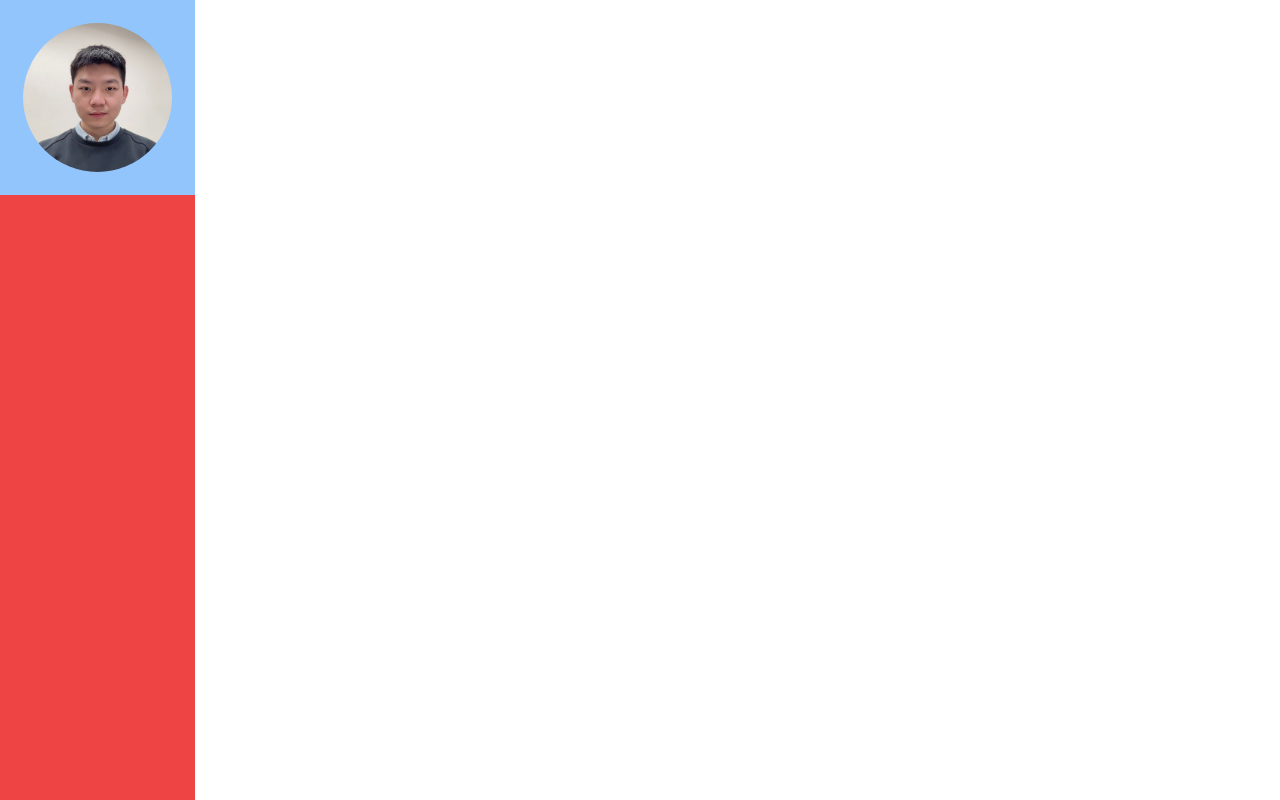
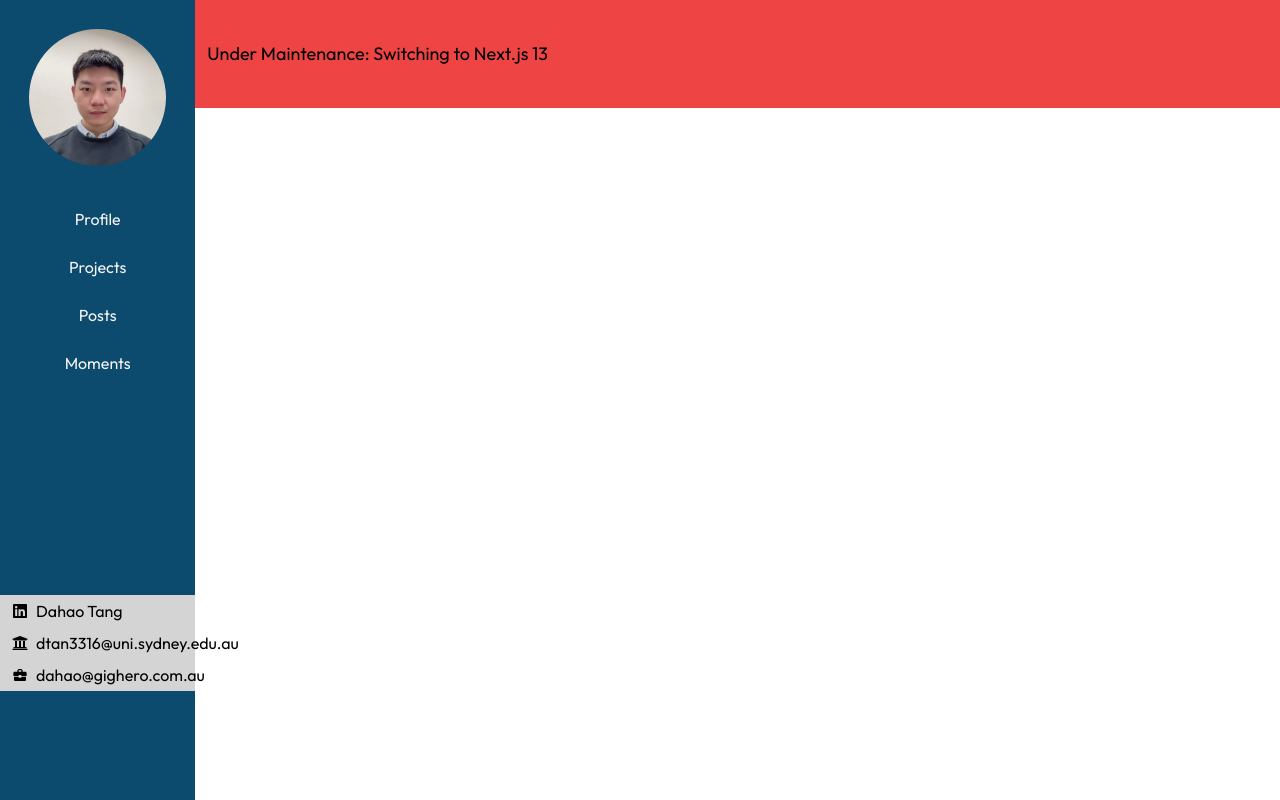
Before and after one commit to DahaoTang/DahaoTang.github.io, a Next.js app: page / in a window 1280 px wide. Shown: the top 800 px of the page. Built offline with nearby package versions, Linux system fonts and the light colour scheme.

Commit message:
sidebar updated

```diff
--- a/app/(site)/components/Sidebar.tsx
+++ /dev/null
@@ -1,12 +0,0 @@
-import Avatar from "@/app/components/Avatar";
-
-export default function Sidebar() {
-	return (
-		<div className="w-full h-full">
-			<div className="p-[12%]">
-				<Avatar />
-			</div>
-			<div className="w-full h-full bg-red-500"></div>
-		</div>
-	);
-}
--- /dev/null
+++ b/app/(site)/components/sidebar/Sidebar.tsx
@@ -0,0 +1,49 @@
+"use client";
+
+import { useRouter } from "next/navigation";
+
+import Avatar from "@/app/components/Avatar";
+import SidebarButton from "@/app/(site)/components/sidebar/SidebarButton";
+import SidebarContactButton from "./SidebarContactButton";
+
+import { FaGoogle, FaLinkedin, FaUniversity } from "react-icons/fa";
+import { MdBusinessCenter } from "react-icons/md";
+
+export default function Sidebar() {
+	const router = useRouter();
+
+	return (
+		<div className="w-full h-full flex flex-col bg-sky-900">
+			<div className="p-[15%]">
+				<Avatar />
+			</div>
+			<div className="w-full h-[50%] flex flex-col">
+				<SidebarButton>Profile</SidebarButton>
+				<SidebarButton>Projects</SidebarButton>
+				<SidebarButton>Posts</SidebarButton>
+				<SidebarButton>Moments</SidebarButton>
+			</div>
+			<div className="w-full bg-neutral-300">
+				<SidebarContactButton
+					icon={<FaLinkedin />}
+					onClick={() => {
+						router.push(`https://www.linkedin.com/in/dahao-tang/`);
+					}}
+				>
+					Dahao Tang
+				</SidebarContactButton>
+				<SidebarContactButton
+					icon={<FaUniversity />}
+					onClick={() => {
+						router.push(`https://www.sydney.edu.au/`);
+					}}
+				>
+					dtan3316@uni.sydney.edu.au
+				</SidebarContactButton>
+				<SidebarContactButton icon={<MdBusinessCenter />}>
+					dahao@gighero.com.au
+				</SidebarContactButton>
+			</div>
+		</div>
+	);
+}
--- /dev/null
+++ b/app/(site)/components/sidebar/SidebarButton.tsx
@@ -0,0 +1,11 @@
+"use client";
+
+import { ButtonHTMLAttributes } from "react";
+
+interface SidebarButtonProps extends ButtonHTMLAttributes<HTMLButtonElement> {}
+
+export default function SidebarButton({ children }: SidebarButtonProps) {
+	return (
+		<button className="p-3 text-neutral-100 hover:font-bold">{children}</button>
+	);
+}
--- /dev/null
+++ b/app/(site)/components/sidebar/SidebarContactButton.tsx
@@ -0,0 +1,26 @@
+"use client";
+
+import { ButtonHTMLAttributes, ReactNode } from "react";
+
+interface SidebarContactButtonProps
+	extends ButtonHTMLAttributes<HTMLButtonElement> {
+	icon: ReactNode;
+}
+
+export default function SidebarContactButton({
+	children,
+	icon,
+	...rest
+}: SidebarContactButtonProps) {
+	return (
+		<div className="pl-3 pr-3 pb-1 pt-1">
+			<button
+				{...rest}
+				className="flex flex-row text-neutral-900 lg:text-current"
+			>
+				{icon && <div className="pt-1 pr-2">{icon}</div>}
+				<span className="hidden lg:inline">{children}</span>
+			</button>
+		</div>
+	);
+}
--- a/app/(site)/page.tsx
+++ b/app/(site)/page.tsx
@@ -1,12 +1,18 @@
-import Sidebar from "@/app/(site)/components/Sidebar";
+"use client";
+
+import Sidebar from "@/app/(site)/components/sidebar/Sidebar";
 
 export default function Home() {
 	return (
 		<div className="w-full h-full flex flex-row">
-			<div className="w-[18%] min-w-[120px] bg-blue-300">
+			<div className="w-[18%] min-w-[120px]">
 				<Sidebar />
 			</div>
-			<div className="w-full"></div>
+			<div className="w-full">
+				<div className="pt-10 pb-10 pl-3 text-lg bg-red-500">
+					Under Maintenance: Switching to Next.js 13
+				</div>
+			</div>
 		</div>
 	);
 }
--- a/app/layout.tsx
+++ b/app/layout.tsx
@@ -1,5 +1,12 @@
 import "./globals.css";
 import type { Metadata } from "next";
+import { Outfit } from "next/font/google";
+
+// If loading a variable font, you don't need to specify the font weight
+const outfit = Outfit({
+	subsets: ["latin"],
+	display: "swap",
+});
 
 export const metadata: Metadata = {
 	title: "Dahao Website",
@@ -13,7 +20,7 @@ export default function RootLayout({
 }) {
 	return (
 		<html lang="en">
-			<body>{children}</body>
+			<body className={outfit.className}>{children}</body>
 		</html>
 	);
 }
--- a/package.json
+++ b/package.json
@@ -19,6 +19,7 @@
     "postcss": "8.4.30",
     "react": "18.2.0",
     "react-dom": "18.2.0",
+    "react-icons": "^4.11.0",
     "tailwindcss": "3.3.3",
     "typescript": "5.2.2"
   }
```
Also changed, not shown: 1 other file (tests, documents, lock files or other folders).
